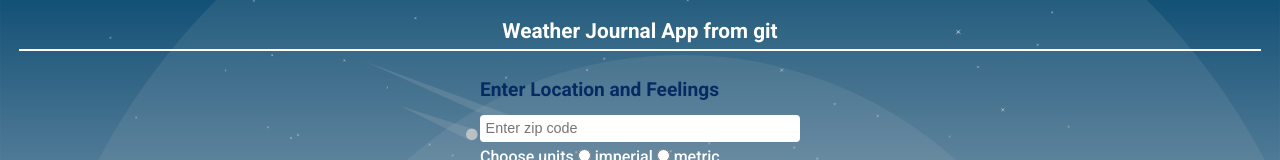
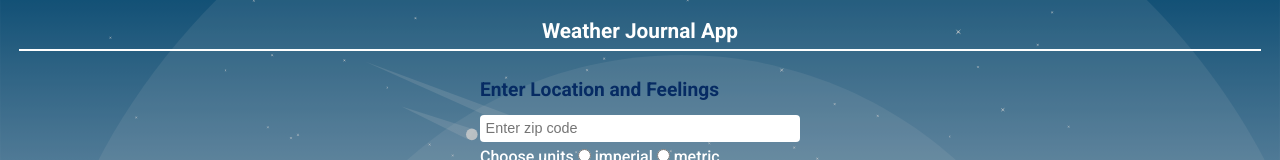
Before and after one commit to Ahmed-Mahmood/weather-app-v3-ahm, a website: page website/index.html in a window 1280 px wide. Shown: the top 160 px of the page. Drawn offline with Linux system fonts and the light colour scheme.

Commit message:
Update index.html

```diff
--- a/website/index.html
+++ b/website/index.html
@@ -9,7 +9,7 @@
   <body>
     <header>
       <h1 id="app-heading">
-        Weather Journal App from git
+        Weather Journal App
       </h1>
     </header>
     <main id = "app">
```
